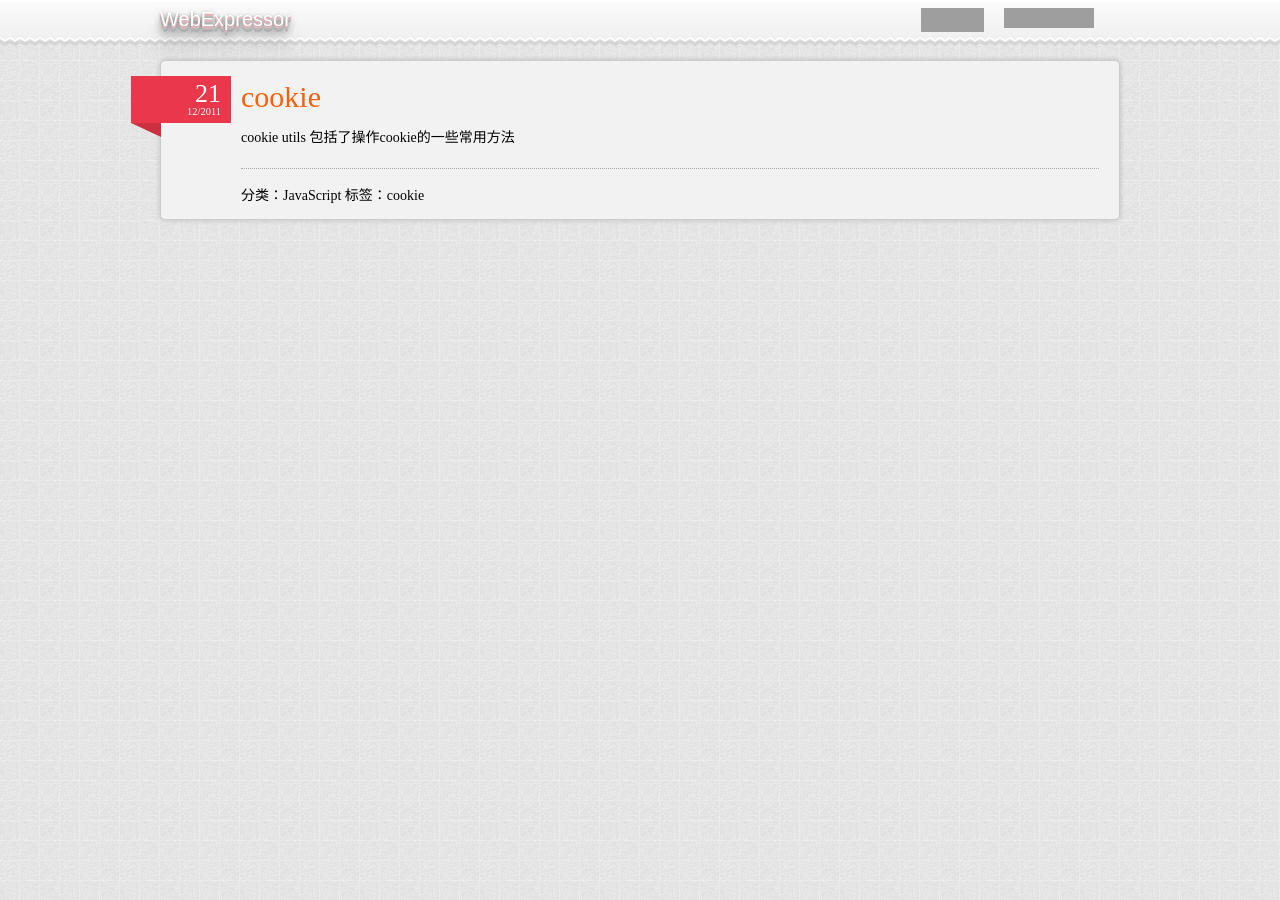
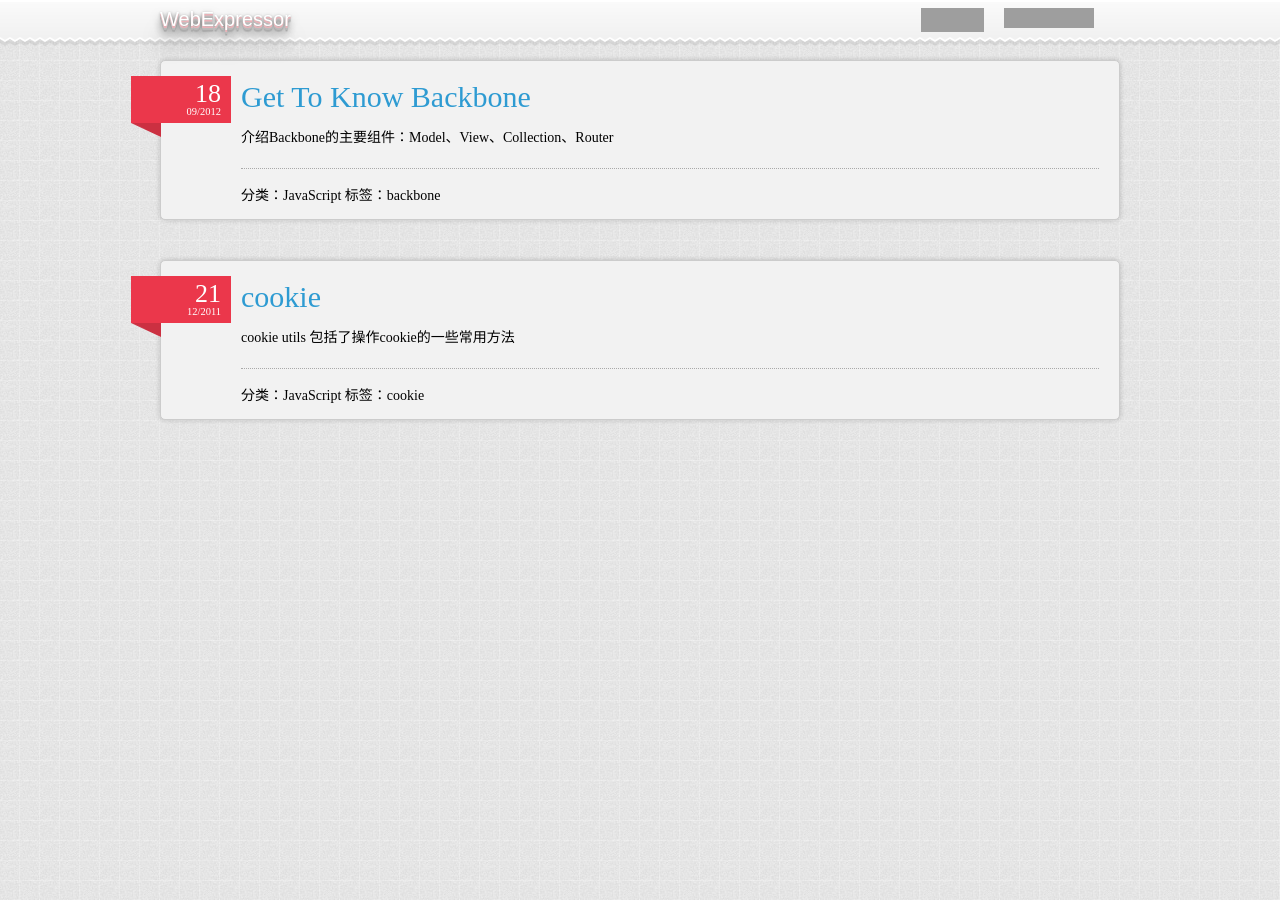
Before and after one commit to webexpressor/webexpressor.github.com, a Jekyll site: the page built from index.html, in a window 1280 px wide. Built offline with Jekyll 4.4.1, drawn with Linux system fonts in a browser that asks for light colours; Markdown is read by kramdown in place of the engine named in the settings; comment, search, counter and statistics services are not loaded; some of the changed lines change nothing that is shown; grey boxes are pictures that could not be loaded.

Commit message:
new post

```diff
--- a/_layouts/default.html
+++ b/_layouts/default.html
@@ -4,6 +4,9 @@
 		<meta charset="utf-8"/>
 		<meta name="author" content="Liu Dong" />
 		<meta property="wb:webmaster" content="95df5d741703d83b" />
+		<!--[if lt IE 9]>
+	      <script src="http://html5shim.googlecode.com/svn/trunk/html5.js"></script>
+	    <![endif]-->
 		<link rel="stylesheet" href="/css/base.css" type="text/css" />
 		<link rel="stylesheet" href="/css/syntax.css" type="text/css" />
 		<title>{{page.title}}</title>
@@ -34,6 +37,10 @@
 	            s.src = 'http://' + disqus_shortname + '.disqus.com/count.js';
 	            (document.getElementsByTagName('HEAD')[0] || document.getElementsByTagName('BODY')[0]).appendChild(s);
 	        }());
+
+		var _bdhmProtocol = (("https:" == document.location.protocol) ? " https://" : " http://");
+		document.write(unescape("%3Cscript src='" + _bdhmProtocol + "hm.baidu.com/h.js%3F512f2c73d9bfeaa9a55e270c5405a590' type='text/javascript'%3E%3C/script%3E"));
+
         </script>
 	</body>
 </html>
--- /dev/null
+++ b/_posts/2012-09-18-get-to-know-backbone.md
@@ -0,0 +1,194 @@
+---
+layout: page
+title: "Get To Know Backbone"
+category: JavaScript
+tags: [backbone]
+description: "介绍Backbone的主要组件：Model、View、Collection、Router"
+---
+# 1. 简介
+Backbone主要的组件是Model、View、Collection，也是通过它们来构建web应用的。Model支持key-value的绑定和自定义的事件，Collection提供了丰富的集合操作，View用来和用户交互，接收用户事件，呈现数据。
+
+Backbone项目托管在[github](https://github.com/documentcloud/backbone/)上。
+
+Backbone唯一严重依赖的是[Underscore.js](http://documentcloud.github.com/underscore/)(>1.3.1)，与[jQuery](http://jquery.com)(>1.4.2)，[zepto](http://zeptojs.com)兼容。
+
+[Backbone官方文档](http://documentcloud.github.com/backbone/)
+
+# 2. Backbone.Model
+Model负责模型的定义，它提供数据验证，属性运算，属性绑定等功能。
+
+## 2.1 模型的创建
+{% highlight javascript %}
+//创建一个Todo模型
+window.Todo = Backbone.Model.extend({
+	idAttribute: '_id',
+	defaults:{
+		done: false
+	},
+	toggle: function() {
+      this.save({done: !this.get("done")});
+    }
+});
+{% endhighlight%}
+
+-模型创建时会最先调用initialize方法；
+-defaults属性可以设置默认值；
+-可以通过为属性绑定change事件来监听其值的改变
+-与服务器交互的方法fetch、save、destroy
+
+## 2.2 Model Demo：
+{% highlight javascript %}
+//创建Person模型
+Person = Backbone.Model.extend({
+	//设置默认值
+    defaults:{
+        sex:"male"
+    },
+    //初始化时常用来做一些类似本例的工作
+    initialize : function() {
+        //为属性绑定事件
+        this.bind("change:name",function(){
+            alert("更改后的名字为："+this.get("name"));
+        });
+        this.bind("error",function(model,error){
+            alert(error);
+        });
+    },
+    //数据合法性的验证
+    validate:function(attributes){
+        if(attributes.sex != "male" || attributes.sex != "female"){
+            return "Sex must be male or female.";
+        }
+    },
+    //用户自定义的方法
+    changeName:function(name){
+        this.set({name:name});
+    }
+});
+
+// Model的属性在创建的时候传入
+var person = new Person({ name : "Thomas",  age : 67 });
+{% endhighlight %}
+
+# 3. Backbone.View
+View主要负责数据的渲染和接收用户的输入
+
+## 3.1 数据渲染
+数据渲染需要渲染的template和插入数据的位置；template可以使用任何一种，如[Mustache](http://mustache.github.com/),也可以使用underscore中自带的；
+插入数据的位置是通过el来确定的。
+{% highlight javascript %}
+<div id="search_container"></div>
+
+<script type="text/javascript">
+	SearchView = Backbone.View.extend({
+    	//制定插入数据的位置
+    	el: $('#search_container'),
+        initialize: function(){
+            this.render();
+        },
+        render: function(){
+            // 使用underscore模板编译为html
+            var template = _.template( $('#search_template').html(),{});
+            // 插入到DOM中 ， this.el 和 this.$el的区别就是前者返回Dom元素，后者返回JQuery对象
+            // 即$(this.el) == this.$el
+            this.$el.html(template);
+        }
+    });
+
+    var search_view = new SearchView;
+</script>
+
+//模板文件
+<script type="text/template" id="search_template">
+    <label>Search</label>
+    <input type="text" id="search_input" />
+    <input type="button" id="search_button" value="Search" />
+</script>
+{% endhighlight %}
+
+## 3.2 接收用户的输入
+实现途径就是通过绑定事件，完全支持[官方的事件类型](http://www.tutorialspoint.com/html5/html5_events.htm)如下：
+{% highlight javascript %}
+<div id="search_container"></div>
+
+<script type="text/javascript">
+	SearchView = Backbone.View.extend({
+    	//制定插入数据的位置
+    	el: $('#search_container'),
+        initialize: function(){
+            this.render();
+        },
+        events: {
+            "click input[type=button]": "doSearch"
+        },
+        render: function(){
+            // 使用underscore模板编译为html
+            var template = _.template( $('#search_template').html(),{});
+            // 插入到DOM中 ， this.el 和 this.$el的区别就是前者返回Dom元素，后者返回JQuery对象
+            // 即$(this.el) == this.$el
+            this.$el.html(template);
+        },
+        doSearch: function(){
+        	alert('doSearch');
+        }
+    });
+
+    var search_view = new SearchView;
+</script>
+
+//模板文件
+<script type="text/template" id="search_template">
+    <label>Search</label>
+    <input type="text" id="search_input" />
+    <input type="button" id="search_button" value="Search" />
+</script>
+{% endhighlight %}
+
+# 4. Backbone.Collection
+Collection就是有序的models的集合，它可以绑定change事件来监听model的改变。其中的fetch方法，用来请求服务器端的数据，当server端返回success，则会触发reset方法。url属性可以用来设置请求服务器的根路径。
+{% highlight javascript %}
+//创建一个存放 Todo Model的集合，并且设置请求服务器的根路径为‘/todos’
+window.TodoList = Backbone.Collection.extend({
+	model: Todo,
+	url: '/todos'
+});
+
+window.Todos = new TodoList;
+
+//在创建时就会执行fetch方法，发出一个GET请求
+window.AppView = Backbone.View.extend({
+	initialize: function() {
+		Todos.bind('reset', this.addAll, this);
+		Todos.fetch();
+	},
+	addAll: function(){
+		//通过reset来触发
+	}
+});
+{% endhighlight %}
+
+另外Collection中包含了underscore中的很多utils，方便我们的使用。
+
+# 5. Backbone.Router
+Router可以解决Singal App中遇到的URL state的问题。例如经常用到的hash，如果用户浏览到某一处时，想要收藏起来，结果发现下次打开时还是进入到了主页面，这就是URL State丢失。
+
+Router可以和客户端的action、event建立联系，谨记当Router创建好之后，一定要调用Backbone.history.start()。
+
+{% highlight javascript %}
+var Workspace = Backbone.Router.extend({
+  routes: {
+    "help":                 "help",    // #help
+    "search/:query":        "search",  // #search/kiwis
+    "search/:query/p:page": "search"   // #search/kiwis/p7
+  },
+
+  help: function() {
+    ...
+  },
+
+  search: function(query, page) {
+    ...
+  }
+
+});
+{% endhighlight%}
--- a/css/base.css
+++ b/css/base.css
@@ -12,9 +12,12 @@ body{
 ul{
 	list-style: none;
 }
-a {
-	color: #000;
+a{
+	color: #2E9BD2;
 	text-decoration: none;
+}
+a:active, a:hover {
+	color: #FF4B33;
 }
 header[role="main"] {
 	background: url(../images/sprite.png) repeat-x;
@@ -133,7 +136,7 @@ ul.delimited li {
 	display: block;
 	font-size: 24px;
 	padding: 4px 0px;
-	color: #F9600A;
+	/*color: #F9600A;*/
 	font-size: 30px;
 }
 .post .content{
@@ -172,14 +175,22 @@ ul.delimited li {
 	/*text-align: center;*/
 	font-size: 30px;
 	padding: 10px;
-	color: #F9600A;
+	color: #2E9BD2;
 }
 .page header .info{
 	display: block;
 	padding:10px 0px;
 }
 .page .content h1{
+	font-size: 18px;
+	margin: 10px 0px;
+}
+.page .content h2{
 	font-size: 16px;
+	margin: 10px 0px;
+}
+.page .content h3{
+	font-size: 14px;
 	margin: 10px 0px;
 }
 .page .content p{
@@ -189,6 +200,7 @@ ul.delimited li {
 	border-bottom: 1px solid #ccc;
 	margin: 20px 0px;
 }
+
 pre{
 	margin: 1em 0 1.5em 0;
 	font-size: 1em;
--- a/css/syntax.css
+++ b/css/syntax.css
@@ -1,6 +1,6 @@
 /*.highlight  { background: #ffffff; }*/
 .highlight .c { color: #999988; font-style: italic } /* Comment */
-.highlight .err { color: #a61717; background-color: #e3d2d2 } /* Error */
+.highlight .err { color: #000;  } /* Error */
 .highlight .k { font-weight: bold ;color:#6e0069;} /* Keyword */
 .highlight .o { font-weight: bold } /* Operator */
 .highlight .cm { color: #999988; font-style: italic } /* Comment.Multiline */
```
Also changed, not shown: 1 other file.
